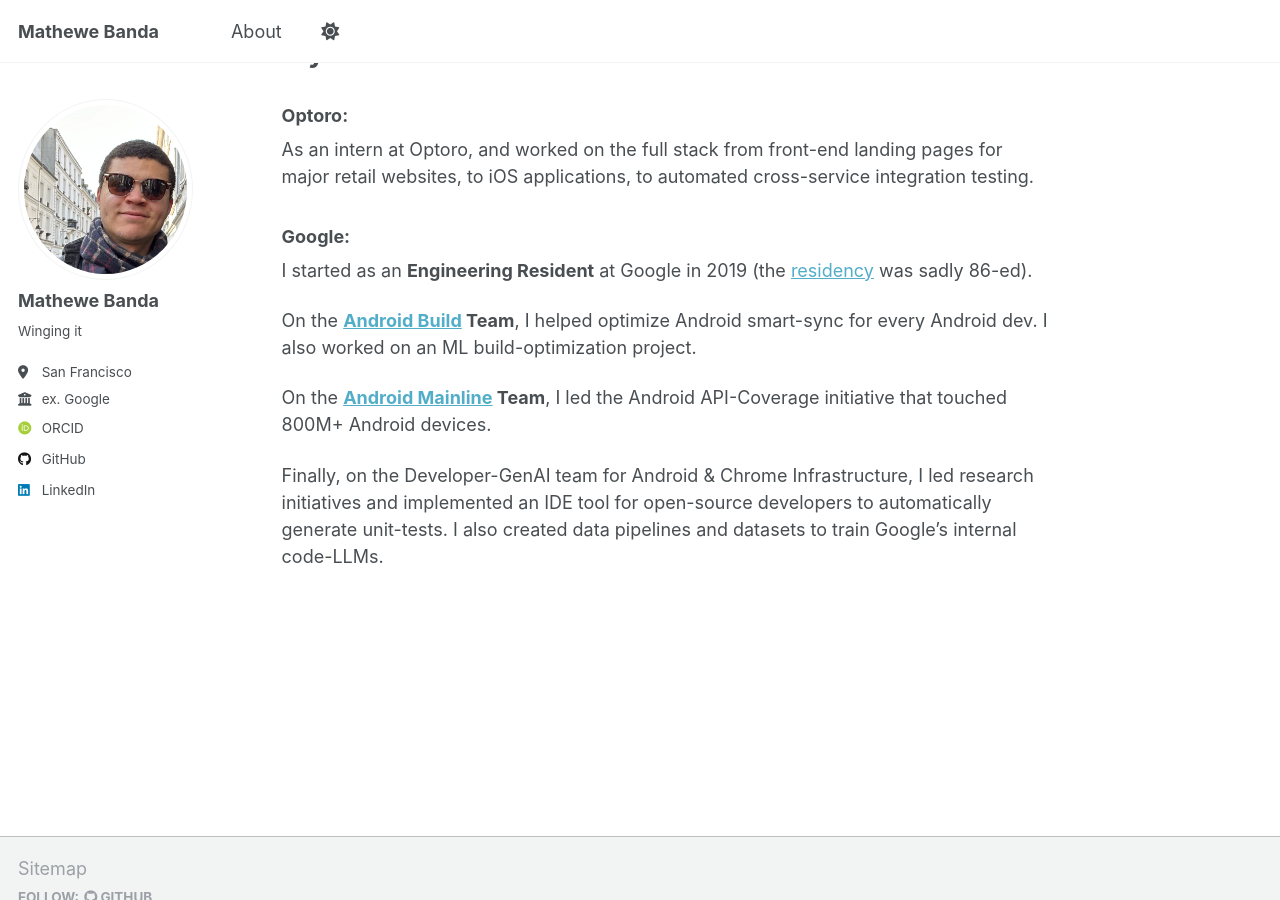
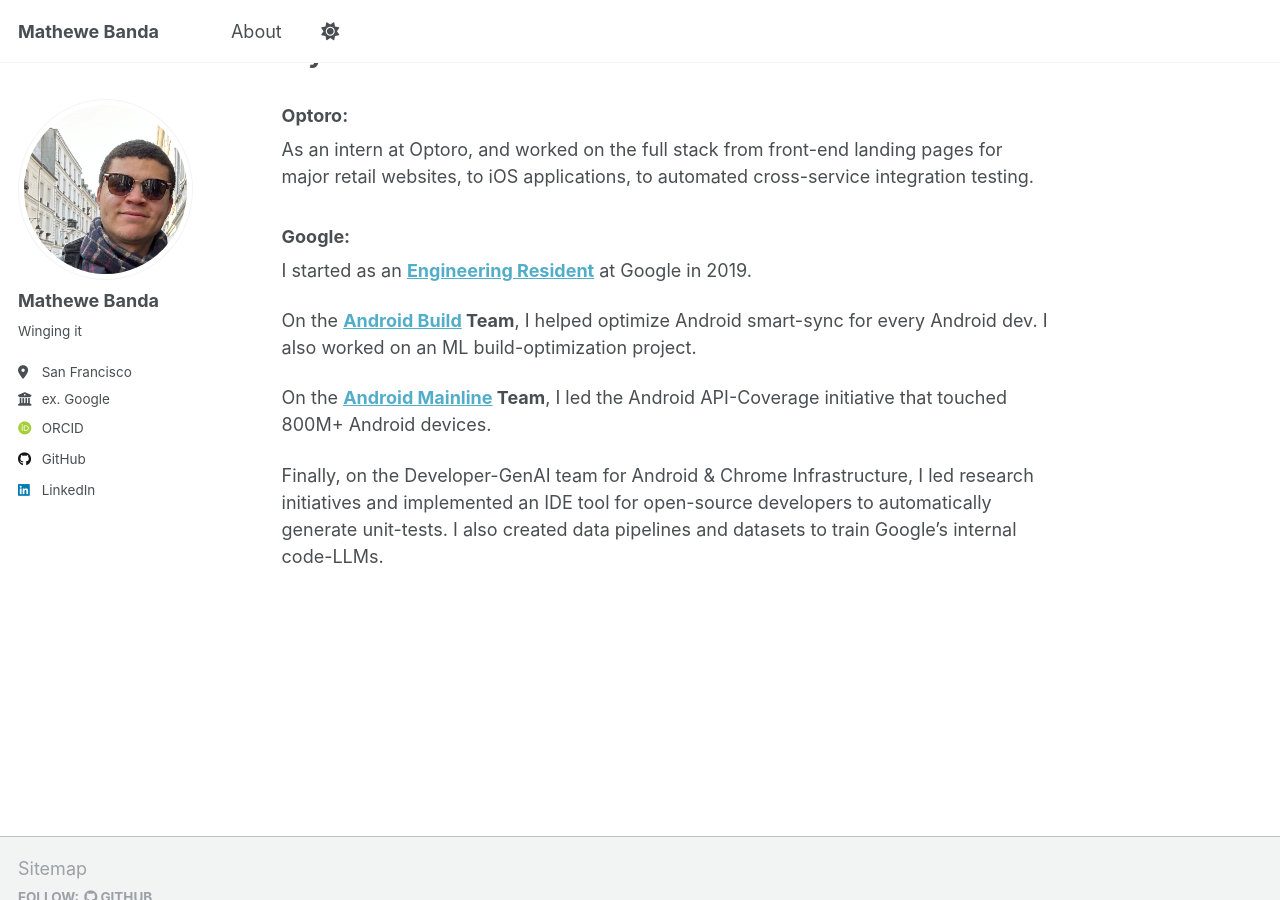
Before and after one commit to MatheweB/mathewedotcom, a Jekyll site: the page built from _pages/about.md, in a window 1280 px wide and 900 px high, scrolled down 841 px. Built offline with Jekyll 4.4.1, drawn with Linux system fonts in a browser that asks for light colours; some web fonts are replaced.

Commit message:
Update about.md

```diff
--- a/_pages/about.md
+++ b/_pages/about.md
@@ -23,7 +23,7 @@ My career
 As an intern at Optoro, and worked on the full stack from front-end landing pages for major retail websites, to iOS applications, to automated cross-service integration testing.
 
 ### Google:
-I started as an **Engineering Resident** at Google in 2019 (the [residency](https://web.archive.org/web/20201112003500/https://www.google.com/about/careers/students/engres.html) was sadly 86-ed).
+I started as an **[Engineering Resident](https://web.archive.org/web/20201112003500/https://www.google.com/about/careers/students/engres.html)** at Google in 2019.
 
 On the **[Android Build](https://developer.android.com/build/gradle-build-overview) Team**, I helped optimize Android smart-sync for every Android dev. I also worked on an ML build-optimization project.
 
```
